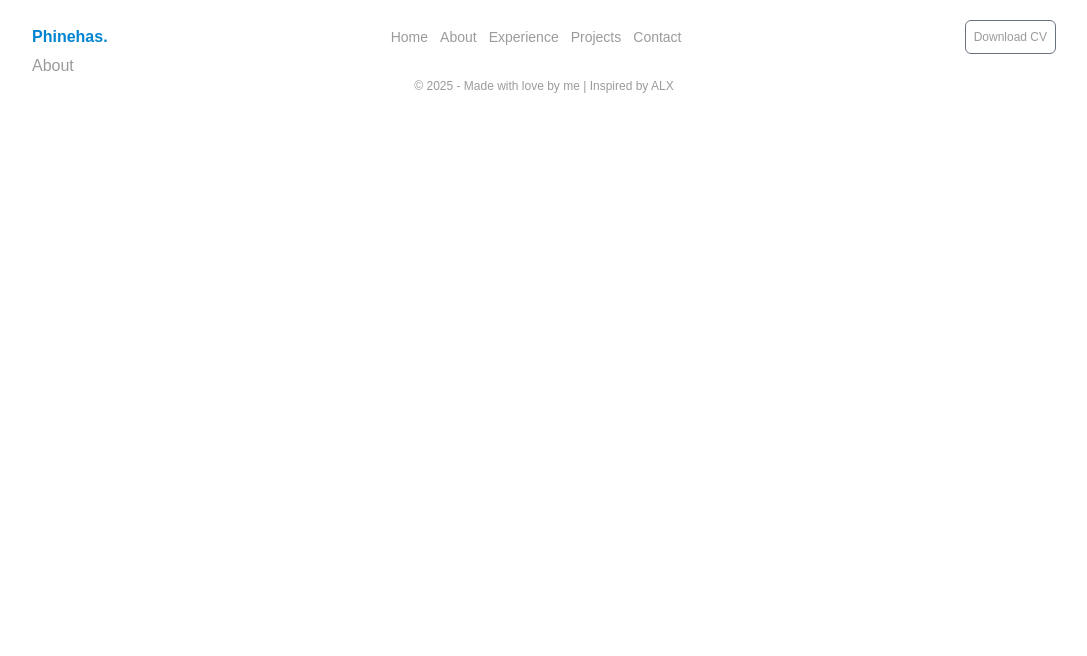
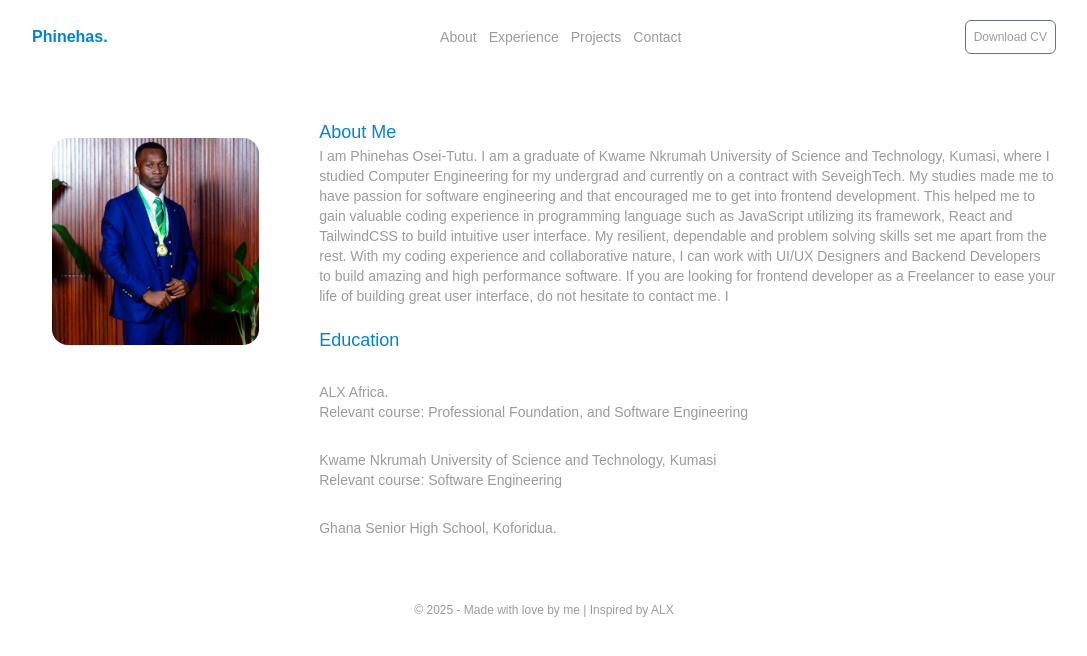
Before and after one commit to poseitutu10/my-portfolio, a Next.js app: page /about in a window 1280 px wide. Shown: the top 656 px of the page, without its empty margins (96-1183 px from the left). Built offline with nearby package versions, Linux system fonts and the light colour scheme.

Commit message:
feat: about section implemented

```diff
--- a/app/about/page.tsx
+++ b/app/about/page.tsx
@@ -1,13 +1,76 @@
 import React from "react";
 import { Metadata } from "next";
+import profile from "@/public/PHI.jpg";
+import Image from "next/image";
+import InfoText from "@/components/common/ui/InfoText";
 
 export const metadata: Metadata = {
-    title: "About",
-    description: "This is the about section of Phinehas Osei-Tutu"
-}
+  title: "About",
+  description: "This is the about section of Phinehas Osei-Tutu",
+};
 
 const About: React.FC = () => {
-    return <>About</>
-}
+  return (
+    <section>
+      <div className="flex flex-col md:flex-row gap-10 my-16">
+        <div className="md:w-1/4 p-5">
+          <Image
+            src={profile}
+            alt="profile-pic"
+            className="rounded-2xl w-full"
+            width={300}
+            height={500}
+            priority={true}
+          />
+        </div>
+
+        <div className="md:w-3/4 flex flex-col  gap-5">
+          {" "}
+          <InfoText
+            header="About Me"
+            description={` I am Phinehas Osei-Tutu. I am a graduate of Kwame Nkrumah University
+            of Science and Technology, Kumasi, where I studied Computer
+            Engineering for my undergrad and currently on a contract with
+            SeveighTech. My studies made me to have passion for software
+            engineering and that encouraged me to get into frontend development.
+            This helped me to gain valuable coding experience in programming
+            language such as JavaScript utilizing its framework, React and
+            TailwindCSS to build intuitive user interface. My resilient,
+            dependable and problem solving skills set me apart from the rest.
+            With my coding experience and collaborative nature, I can work with
+            UI/UX Designers and Backend Developers to build amazing and high
+            performance software. If you are looking for frontend developer as a
+            Freelancer to ease your life of building great user interface, do
+            not hesitate to contact me. I `}
+          />
+          <div className="flex flex-col gap-2">
+            <InfoText header="Education" description="" />
+            <div className="text-sm">
+              <p className="text-white">Pro-Dev Frontend Developer Course</p>
+              <p>ALX Africa.</p>
+              <p>
+                Relevant course: Professional Foundation, and Software
+                Engineering
+              </p>
+            </div>
+
+            <div className="text-sm">
+              <p className="text-white">
+                BSc. Computer Engineering (FIRST CLASS HONOR)
+              </p>
+              <p>Kwame Nkrumah University of Science and Technology, Kumasi</p>
+              <p>Relevant course: Software Engineering</p>
+            </div>
+
+            <div className="text-sm">
+              <p className="text-white">W.A.S.S.C.E (Science)</p>
+              <p>Ghana Senior High School, Koforidua.</p>
+            </div>
+          </div>
+        </div>
+      </div>
+    </section>
+  );
+};
 
 export default About;
--- a/app/globals.css
+++ b/app/globals.css
@@ -3,6 +3,10 @@
 :root {
   --background: #ffffff;
   --foreground: #19142a;
+}
+
+.header-customized {
+  @apply text-lg text-sky-600
 }
 
 @theme inline {
--- a/app/layout.tsx
+++ b/app/layout.tsx
@@ -2,6 +2,7 @@ import type { Metadata } from "next";
 import { Geist, Geist_Mono } from "next/font/google";
 import "./globals.css";
 import Layout from "@/components/layouts/Layout";
+import MainContextWrapper from "@/context";
 
 const geistSans = Geist({
   variable: "--font-geist-sans",
@@ -28,7 +29,9 @@ export default function RootLayout({
       <body
         className={`${geistSans.variable} ${geistMono.variable} antialiased`}
       >
-        <Layout>{children}</Layout>
+        <MainContextWrapper>
+          <Layout>{children}</Layout>
+        </MainContextWrapper>
       </body>
     </html>
   );
--- a/app/page.tsx
+++ b/app/page.tsx
@@ -1,6 +1,7 @@
 import DecorateIcon from "@/components/common/ui/DecorateIcon";
 import { Metadata } from "next";
 import Image from "next/image";
+import Link from "next/link";
 import React from "react";
 import {
   TiSocialGithub,
@@ -23,11 +24,11 @@ const Home: React.FC = () => {
           solutions with technology.
         </h2>
         <p className="text-sm">
-          Hello there, I am Phinehas, a software developer from Ghana.
-          Experienced in collaborating effectively with cross-functional teams
-          to deliver high-quality solutions that meet user needs and enhance
-          overall user experience. Possesses a strong understanding in front-end
-          and a little on mobile development.
+          Hello there, I am <Link href={`/about`}>Phinehas</Link> , a software
+          developer from Ghana. Experienced in collaborating effectively with
+          cross-functional teams to deliver high-quality solutions that meet
+          user needs and enhance overall user experience. Possesses a strong
+          understanding in front-end and a little on mobile development.
         </p>
         <div className="media inline-flex gap-3">
           <DecorateIcon route="https://linkedin.com/in/poseitutu10">
--- a/components/common/Header.tsx
+++ b/components/common/Header.tsx
@@ -4,6 +4,7 @@ import NavLink from "./ui/NavLink";
 import { TiThMenu } from "react-icons/ti";
 
 const Header: React.FC = () => {
+
   return (
     <header className="flex justify-between items-center ">
       <Link href={`/`} className="text-sky-600 font-semibold">Phinehas.</Link>
--- /dev/null
+++ b/components/common/ui/InfoText.tsx
@@ -0,0 +1,14 @@
+import { InfoTextProps } from "@/interfaces";
+import React from "react";
+
+const InfoText: React.FC<InfoTextProps> = ({ header, description, elements }) => {
+  return (
+    <div>
+      <h2 className="header-customized">{header}</h2>
+      <p className="text-sm">{description}</p>
+      {elements}
+    </div>
+  );
+};
+
+export default InfoText;
--- a/components/common/ui/NavLink.tsx
+++ b/components/common/ui/NavLink.tsx
@@ -1,10 +1,16 @@
+"use client";
+import { UseMyContext } from "@/context";
 import { NavLinkProps } from "@/interfaces";
 import Link from "next/link";
 import React from "react";
 
 const NavLink: React.FC<NavLinkProps> = ({ name, route }) => {
+  const { nav, selectNav } = UseMyContext();
   return (
-    <li className="text-sm">
+    <li
+      className={`${nav == name ? "text-white" : ""} text-sm`}
+      onClick={() => selectNav(name)}
+    >
       <Link href={route}>{name}</Link>
     </li>
   );
--- /dev/null
+++ b/context/index.tsx
@@ -0,0 +1,36 @@
+"use client";
+
+import { ChildrenProps, ContextProps } from "@/interfaces";
+import React, { createContext, useContext, useEffect, useState } from "react";
+
+const MainContext = createContext<ContextProps | null>(null);
+
+const MainContextWrapper: React.FC<ChildrenProps> = ({ children }) => {
+  const [nav, setNav] = useState<string>("Home");
+  const selectNav = (data: string) => {
+    setNav(data);
+    localStorage.setItem("storedNav", data);
+  };
+
+  useEffect(() => {
+    const storedNav = localStorage.getItem("storedNav");
+    if (storedNav) {
+      setNav(storedNav);
+    }
+  }, [nav]);
+  return (
+    <MainContext.Provider value={{ nav, selectNav }}>
+      {children}
+    </MainContext.Provider>
+  );
+};
+
+export const UseMyContext = (): ContextProps => {
+  const context = useContext(MainContext);
+  if (!context) {
+    throw new Error("Empty context");
+  }
+  return context;
+};
+
+export default MainContextWrapper;
```
Also changed, not shown: interfaces/index.ts (+12 -1 lines), context/index.ts (deleted), public/PHI.jpg (added).
